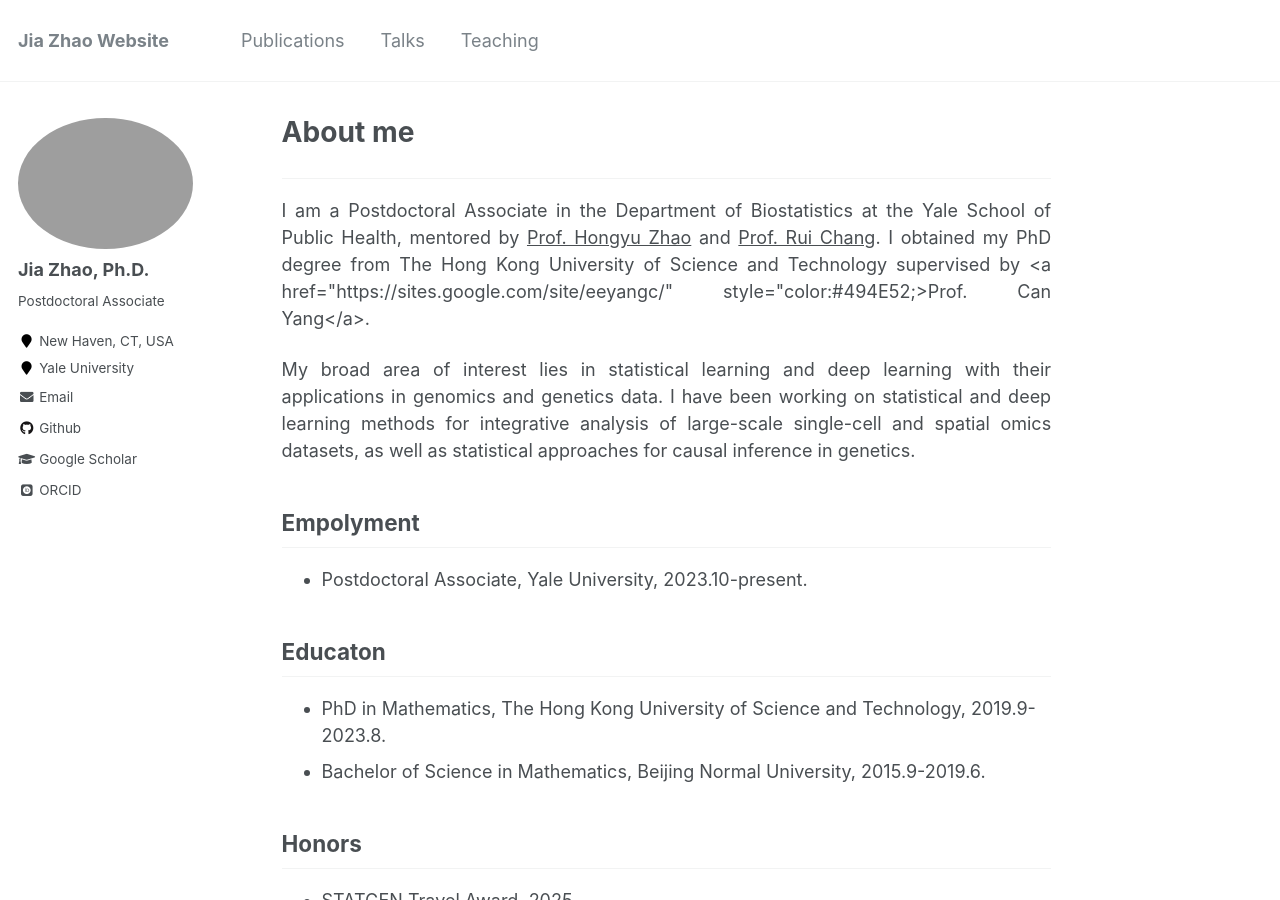
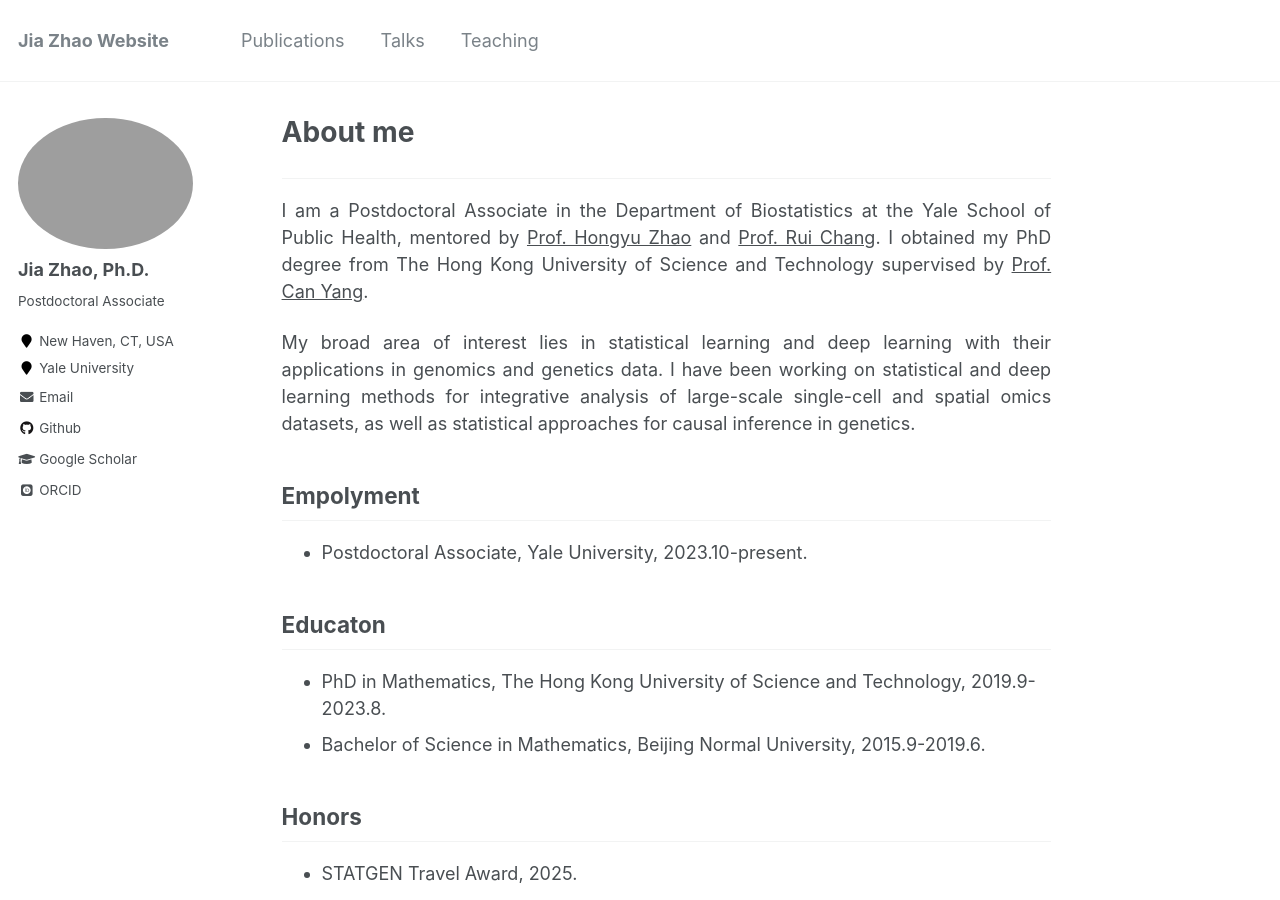
Before and after one commit to jiazhao97/jiazhao97.github.io, a Jekyll site: the page built from _pages/about.md, in a window 1280 px wide and 900 px high. Built offline with Jekyll 4.4.1, drawn with Linux system fonts in a browser that asks for light colours; some web fonts are replaced.

Commit message:
Update about.md

```diff
--- a/_pages/about.md
+++ b/_pages/about.md
@@ -12,7 +12,7 @@ redirect_from:
 
 
 <p style="text-align: justify">
-I am a Postdoctoral Associate in the Department of Biostatistics at the Yale School of Public Health, mentored by <a href="https://zhaocenter.org/index.html" style="color:#494E52;">Prof. Hongyu Zhao</a> and <a href="https://medicine.yale.edu/profile/rui-chang/" style="color:#494E52;">Prof. Rui Chang</a>. I obtained my PhD degree from The Hong Kong University of Science and Technology supervised by <a href="https://sites.google.com/site/eeyangc/" style="color:#494E52;>Prof. Can Yang</a>.
+I am a Postdoctoral Associate in the Department of Biostatistics at the Yale School of Public Health, mentored by <a href="https://zhaocenter.org/index.html" style="color:#494E52;">Prof. Hongyu Zhao</a> and <a href="https://medicine.yale.edu/profile/rui-chang/" style="color:#494E52;">Prof. Rui Chang</a>. I obtained my PhD degree from The Hong Kong University of Science and Technology supervised by <a href="https://sites.google.com/site/eeyangc/" style="color:#494E52;">Prof. Can Yang</a>.
 </p>
 
 <p style="text-align: justify">
```
